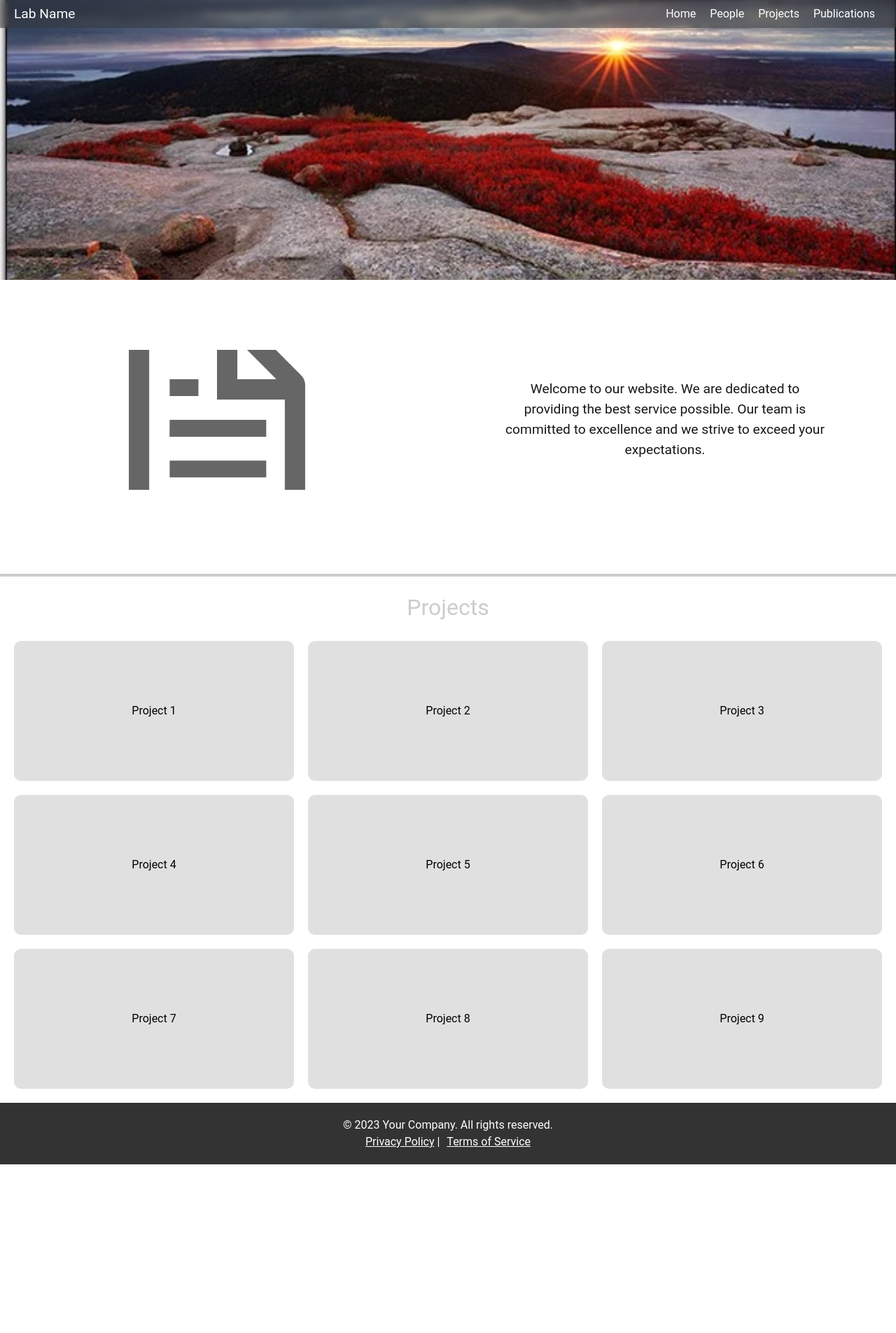
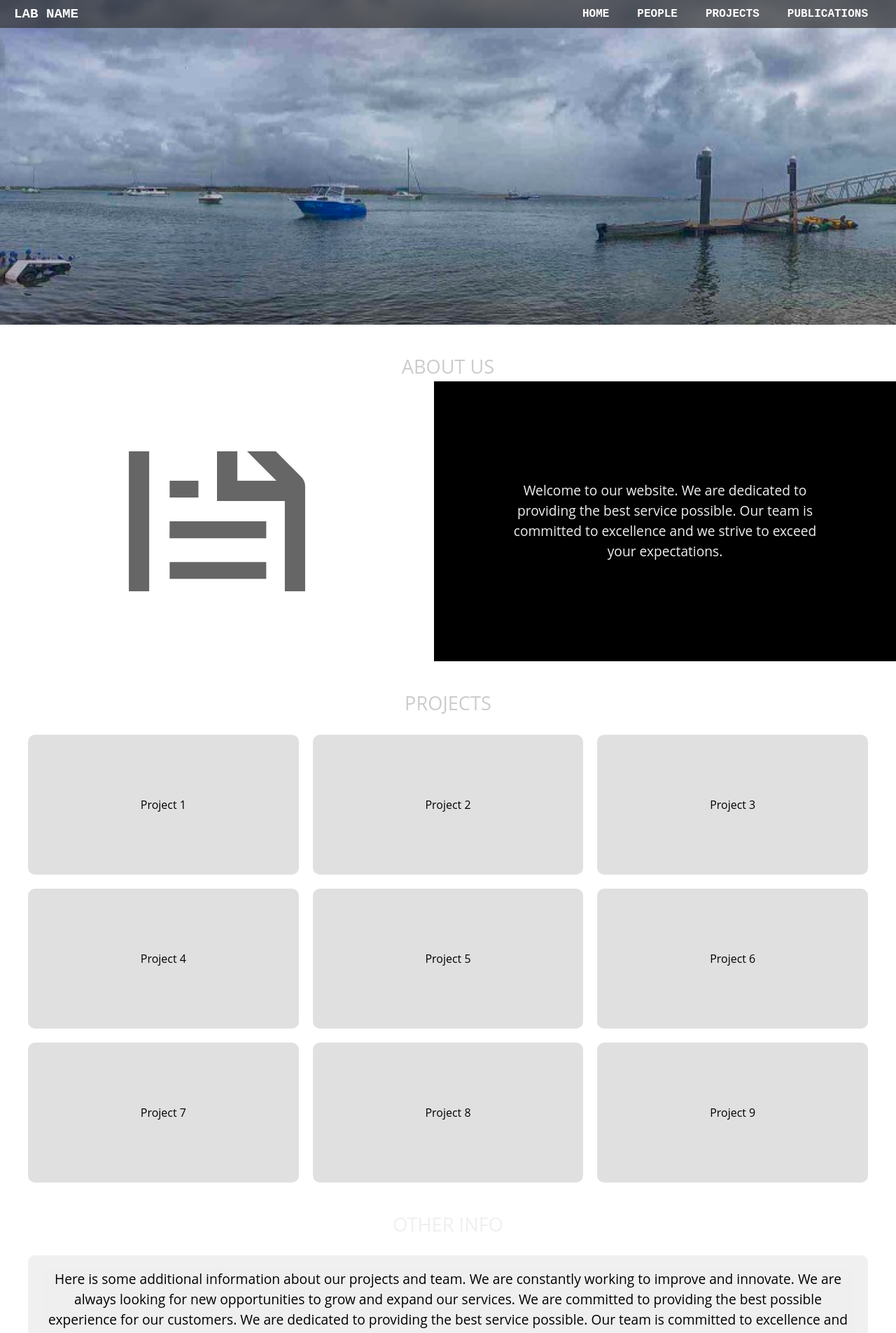
Before and after one commit to pawagh/graphics-group, a Next.js app: page / in a window 1280 px wide. Shown: the top 1905 px of the page at 70% size. Before the commit the page ends 1664 px from the top, so only its background shows below. Built offline with nearby package versions, Linux system fonts and the light colour scheme.

Commit message:
Refactor layout and styles, add animations, and create new pages for People, Projects, and Publications

```diff
--- /dev/null
+++ b/src/app/animations.css
@@ -0,0 +1,13 @@
+.fade-in {
+    opacity: 0;
+    animation: fadeIn 2s ease-in-out forwards;
+  }
+
+  @keyframes fadeIn {
+    from {
+      opacity: 0;
+    }
+    to {
+      opacity: 1;
+    }
+  }
--- a/src/app/globals.css
+++ b/src/app/globals.css
@@ -17,5 +17,5 @@
 body {
   color: var(--foreground);
   background: var(--background);
-  font-family: 'Roboto', 'Helvetica Neue', Arial, sans-serif;
+  font-family: 'Open Sans', 'Helvetica Neue', Arial, sans-serif;
 }
--- a/src/app/layout.tsx
+++ b/src/app/layout.tsx
@@ -1,6 +1,8 @@
 import type { Metadata } from "next";
 import { Geist, Geist_Mono } from "next/font/google";
 import "./globals.css";
+import './/animations.css';
+
 
 const geistSans = Geist({
   variable: "--font-geist-sans",
@@ -28,14 +30,14 @@ export default function RootLayout({
         className={`${geistSans.variable} ${geistMono.variable} antialiased`}
       >
 
-        <header style={{ width: "100%", height: "40px", backgroundColor: "rgba(51, 51, 51, 0.5)", color: "#fff", display: "flex", alignItems: "center", justifyContent: "space-between", position: "fixed", top: 0, left: 0, padding: "0 20px", backdropFilter: "blur(5px)" }}>
-          <h1 style={{ fontSize: "1.2rem" }}>Lab Name</h1>
+        <header style={{ width: "100%", height: "40px", backgroundColor: "rgba(51, 51, 51, 0.7)", color: "#fff", display: "flex", alignItems: "center", justifyContent: "space-between", position: "fixed", top: 0, left: 0, padding: "0 20px", backdropFilter: "blur(5px)", fontFamily: "'Courier New', Courier, monospace", fontWeight: "bold" }}>
+          <h1 style={{ fontSize: "1.2rem" }}>LAB NAME</h1>
           <nav>
             <ul style={{ display: "flex", listStyle: "none", margin: 0, padding: 0 }}>
-              <li style={{ margin: "0 10px" }}><a href="#home" style={{ color: "#fff", textDecoration: "none" }}>Home</a></li>
-              <li style={{ margin: "0 10px" }}><a href="#people" style={{ color: "#fff", textDecoration: "none" }}>People</a></li>
-              <li style={{ margin: "0 10px" }}><a href="#projects" style={{ color: "#fff", textDecoration: "none" }}>Projects</a></li>
-              <li style={{ margin: "0 10px" }}><a href="#publications" style={{ color: "#fff", textDecoration: "none" }}>Publications</a></li>
+              <li style={{ margin: "0 20px" }}><a href="/home" style={{ color: "#fff", textDecoration: "none", fontWeight: "bold" }}>HOME</a></li>
+              <li style={{ margin: "0 20px" }}><a href="/people" style={{ color: "#fff", textDecoration: "none", fontWeight: "bold" }}>PEOPLE</a></li>
+              <li style={{ margin: "0 20px" }}><a href="/projects" style={{ color: "#fff", textDecoration: "none", fontWeight: "bold" }}>PROJECTS</a></li>
+              <li style={{ margin: "0 20px" }}><a href="/publications" style={{ color: "#fff", textDecoration: "none", fontWeight: "bold" }}>PUBLICATIONS</a></li>
             </ul>
           </nav>
         </header>
--- a/src/app/page.tsx
+++ b/src/app/page.tsx
@@ -1,32 +1,32 @@
 'use client'
+import './/animations.css';
 
 import Image from "next/image";
 
 export default function Home() {
   return (
-
-
     <div>
 
-      <div className="mt-10" style={{ width: "100%", height: "50vh", overflowX: "scroll", whiteSpace: "nowrap" }}>
-        <img src="/test1.jpeg" alt="Image 1" style={{ width: "100vw", height: "100%", objectFit: "cover", display: "inline-block" }} />
-        <img src="/test2.jpg" alt="Image 2" style={{ width: "100vw", height: "100%", objectFit: "cover", display: "inline-block" }} />
+      <div style={{ width: "100%", height: "58vh", overflowX: "scroll", whiteSpace: "nowrap" }}>
+        <img src="/test2.jpg" alt="Image 1" style={{ width: "100vw", height: "100%", objectFit: "cover", display: "inline-block" }} />
+        <img src="/test1.jpeg" alt="Image 2" style={{ width: "100vw", height: "100%", objectFit: "cover", display: "inline-block" }} />
         <img src="/test3.jpg" alt="Image 3" style={{ width: "100vw", height: "100%", objectFit: "cover", display: "inline-block" }} />
       </div>
-      <div style={{ display: "flex", height: "50vh" }}>
+      <h2 style={{ textAlign: "center", marginTop: "40px", fontSize: "1.7rem", color: "#ccc" }}>ABOUT US</h2>
+      <div style={{ display: "flex", height: "50vh", backgroundColor: "#black", color: "#efefef" }}>
         <div style={{ flex: 1, display: "flex", alignItems: "center", justifyContent: "center" }}>
           <img src="/file.svg" alt="About Us" style={{ width: "50%", height: "50%", objectFit: "cover" }} />
         </div>
-        <div style={{ flex: 1, padding: "20px", display: "flex", alignItems: "center", justifyContent: "center" }}>
-          <p style={{ fontSize: "1.2rem", textAlign: "center", width: "75%" }}>
+        <div style={{ flex: 1, padding: "20px", display: "flex", alignItems: "center", justifyContent: "center", backgroundColor: "black" }}>
+          <p style={{ color: "#efefef", fontSize: "1.2rem", textAlign: "center", width: "75%" }}>
         Welcome to our website. We are dedicated to providing the best service possible. Our team is committed to excellence and we strive to exceed your expectations.
           </p>
         </div>
       </div>
-      <div style={{ width: "100%", height: "4px", backgroundColor: "#ccc", marginTop: "20px" }}></div>
-      <h2 style={{ textAlign: "center", marginTop: "20px", fontSize: "2rem", color: "#ccc" }}>Projects</h2>
+
+      <h2 style={{ textAlign: "center", marginTop: "40px", fontSize: "1.7rem", color: "#ccc" }}>PROJECTS</h2>
       <br></br>
-      <div className="mt-10" style={{ display: "flex", flexWrap: "wrap", gap: "20px", margin: "0 20px" }}>
+      <div className="mt-10" style={{ display: "flex", flexWrap: "wrap", gap: "20px", margin: "0 40px" }}>
         <div style={{ flex: "1 1 calc(33.333% - 20px)", height: "200px", backgroundColor: "#e0e0e0", display: "flex", alignItems: "center", justifyContent: "center", color: "black", borderRadius: "10px" }}>
           <p>Project 1</p>
         </div>
@@ -56,8 +56,16 @@ export default function Home() {
         </div>
       </div>
 
+      <h2 style={{ textAlign: "center", marginTop: "40px", fontSize: "1.7rem", color: "#efefef" }}>OTHER INFO</h2>
+      <br></br>
+      <div style={{ padding: "20px", backgroundColor: "#f0f0f0", color: "black", borderRadius: "10px", margin: "0 40px" }}>
+        <p style={{ fontSize: "1.2rem", backgroundColor: "#efefef", textAlign: "center" }}>
+          Here is some additional information about our projects and team. We are constantly working to improve and innovate. We are always looking for new opportunities to grow and expand our services. We are committed to providing the best possible experience for our customers. We are dedicated to providing the best service possible. Our team is committed to excellence and we strive to exceed your expectations.
+        </p>
+      </div>
+
       <footer style={{ marginTop: "20px", padding: "20px", backgroundColor: "#333", color: "#fff", textAlign: "center" }}>
-        <p>&copy; 2023 Your Company. All rights reserved.</p>
+        <p>&copy; 2025 Your Lab. All rights reserved.</p>
         <p>
           <a href="/privacy-policy" style={{ color: "#fff", textDecoration: "underline" }}>Privacy Policy</a> |
           <a href="/terms-of-service" style={{ color: "#fff", textDecoration: "underline", marginLeft: "10px" }}>Terms of Service</a>
```
Also changed, not shown: src/app/people/page.tsx (added, +10 -0 lines), src/app/projects/page.tsx (added, +10 -0 lines), src/app/publications/page.tsx (added, +11 -0 lines).
